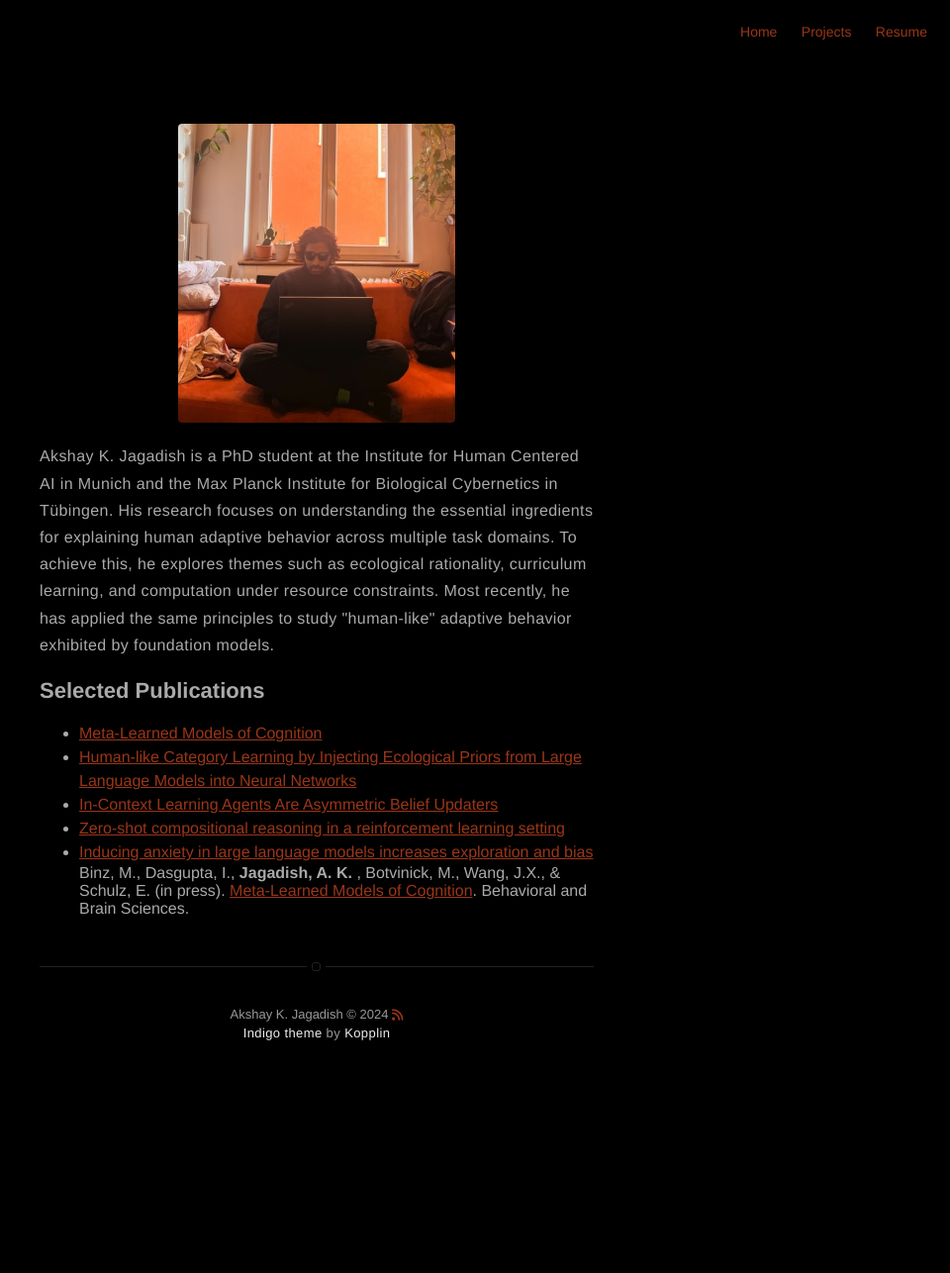
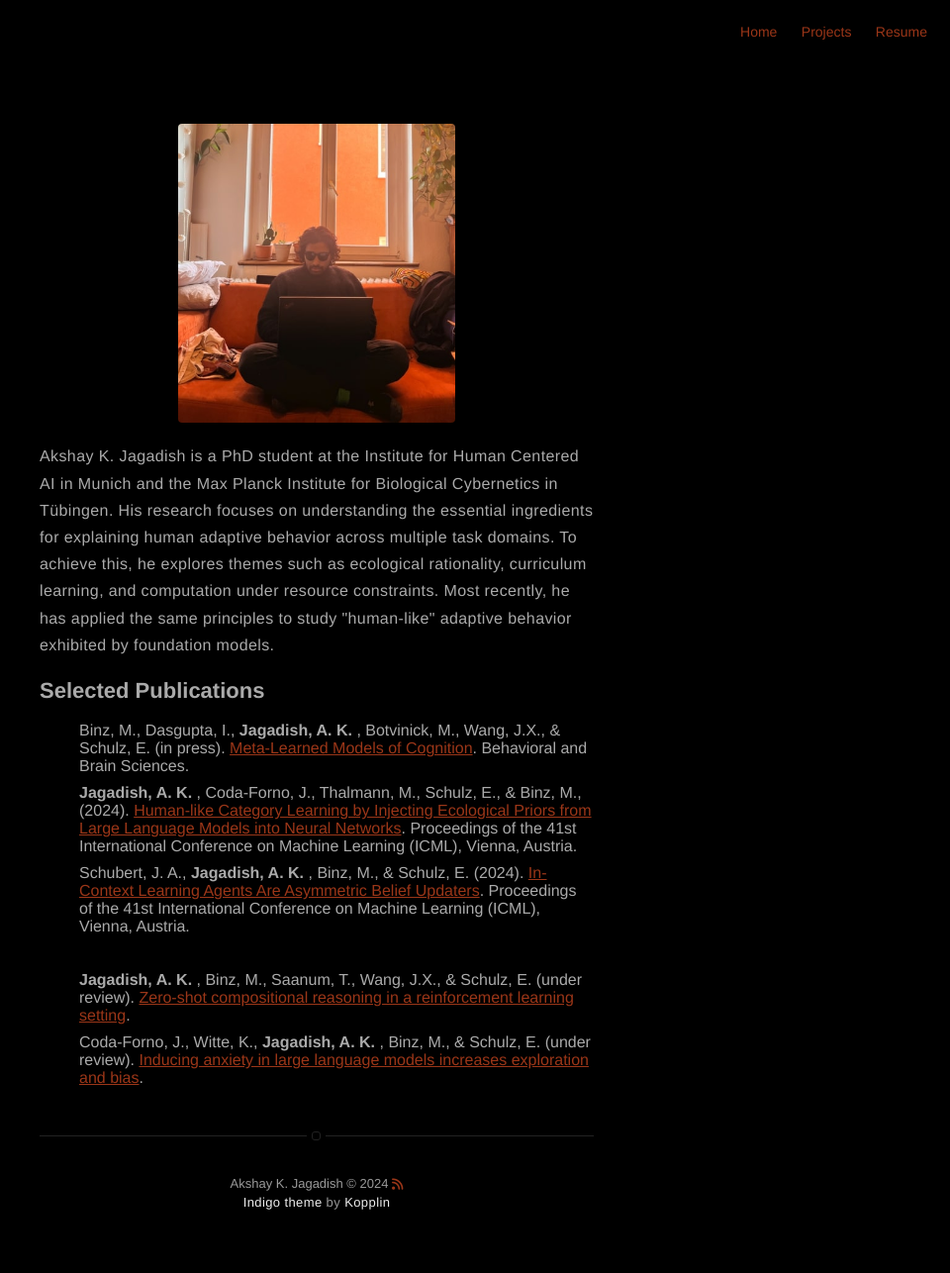
Before and after one commit to akjagadish/akjagadish.github.io, a Jekyll site: the page built from about.md, in a window 1280 px wide. Shown: the whole page at 99% size, without its empty margins (320-1280 px from the left). Built offline with Jekyll 4.4.1, drawn with Linux system fonts in a browser that asks for light colours; nearby versions of some CDN libraries; before the commit the page ends 1115 px from its top, so only the background shows below that.

```diff
--- a/about.md
+++ b/about.md
@@ -6,48 +6,15 @@ layout: page
 
 <p>Akshay K. Jagadish is a PhD student at the Institute for Human Centered AI in Munich and the Max Planck Institute for Biological Cybernetics in Tübingen. His research focuses on understanding the essential ingredients for explaining human adaptive behavior across multiple task domains. To achieve this, he explores themes such as ecological rationality, curriculum learning, and computation under resource constraints. Most recently, he has applied the same principles to study "human-like" adaptive behavior exhibited by foundation models. </p>
 
-<!-- <p>Lorem ipsum dolor sit amet, consectetur adipisicing elit, sed do eiusmod
-tempor incididunt ut labore et dolore magna aliqua. Ut enim ad minim veniam,
-quis nostrud exercitation ullamco laboris nisi ut aliquip ex ea commodo
-consequat. Duis aute irure dolor in reprehenderit in voluptate velit esse
-cillum dolore eu fugiat nulla pariatur. Excepteur sint occaecat cupidatat non
-proident, sunt in culpa qui officia deserunt mollit anim id est laborum.</p> -->
-
-<!-- <h2>Skills</h2>
-
-<ul class="skill-list">
-	<li>HTML - Jade - Haml - Erb</li>
-	<li>Responsive (Mobile First)</li>
-	<li>CSS (Stylus, Sass, Less)</li>
-	<li>Css Frameworks (Bootstrap, Foundation)</li>
-	<li>Javascript (Design Patterns, Tests)</li>
-	<li>AngularJS - ReactJS</li>
-	<li>Grunt - Gulp - Yeoman</li>
-	<li>Git</li>
-	<li>PHP</li>
-	<li>Python</li>
-	<li>MySQL - MongoDB</li>
-	<li>Scrum and Kanban</li>
-	<li>TDD e Continuous Integration</li>
-</ul> -->
-
 <h2>Selected Publications</h2>
 
 <ul>
-	<li><a href="https://arxiv.org/abs/2304.06729">Meta-Learned Models of Cognition</a></li>
-	<li><a href="https://arxiv.org/abs/2402.01821">Human-like Category Learning by Injecting Ecological Priors from Large Language Models into Neural Networks</a></li>
-	<li><a href="https://arxiv.org/abs/2402.03969">In-Context Learning Agents Are Asymmetric Belief Updaters</a></li>
-	<li><a href="https://osf.io/preprints/psyarxiv/ymve5">Zero-shot compositional reasoning in a reinforcement learning setting</a></li>
-	<li><a href="https://arxiv.org/abs/2304.11111">Inducing anxiety in large language models increases exploration and bias</a></li>
 	Binz, M., Dasgupta, I., <b> Jagadish, A. K. </b>, Botvinick, M., Wang, J.X., & Schulz, E. (in press).  <a href="https://arxiv.org/abs/2304.06729/">Meta-Learned Models of Cognition</a>. Behavioral and Brain Sciences. <span style="vertical-align:-50%"> </span><br>
-
+	<b> Jagadish, A. K. </b>, Coda-Forno, J., Thalmann, M., Schulz, E., &  Binz, M., (2024). <a href="https://arxiv.org/abs/2402.01821">Human-like Category Learning by Injecting Ecological Priors from Large Language Models into Neural Networks</a>. Proceedings of the 41st International Conference on Machine Learning (ICML), Vienna, Austria. <span style="vertical-align:-50%"> </span><br>
+	Schubert, J. A., <b> Jagadish, A. K. </b>, Binz, M., & Schulz, E. (2024). <a href="https://arxiv.org/abs/2402.03969">In-Context Learning Agents Are Asymmetric Belief Updaters</a>. Proceedings of the 41st International Conference on Machine Learning (ICML), Vienna, Austria. <span style="vertical-align:-50%"> </span><br>
+	  <span style="vertical-align:-50%"> </span><br>
+	<b> Jagadish, A. K. </b>, Binz, M., Saanum, T., Wang, J.X., & Schulz, E. (under review). <a href="https://osf.io/preprints/psyarxiv/ymve5">Zero-shot compositional reasoning in a reinforcement learning setting</a>. <span style="vertical-align:-50%"> </span><br>
+	Coda-Forno, J.,  Witte, K., <b> Jagadish, A. K. </b>, Binz, M., & Schulz, E. (under review). <a href="https://arxiv.org/abs/2304.11111">Inducing anxiety in large language models increases exploration and bias</a>. <span style="vertical-align:-50%"> </span><br>
 </ul>
 
 <!-- <li><a href="https://osf.io/preprints/psyarxiv/j7fwb">“Chat-GPT on the Couch”: Mitigating State Anxiety in Large Language Models via Mindfulness-based Relaxation Techniques</a></li> -->
-<!-- TODO:
-1. add citations like the way below for each paper
-2. the bold should be in same color as the themed text
-3. remove bullet points for each linke
--->
-<!-- Binz, M., Dasgupta, I., <b> Jagadish, A. K. </b>, Botvinick, M., Wang, J.X., & Schulz, E. (in press).  <a href="https://arxiv.org/abs/2304.06729/">Meta-Learned Models of Cognition</a>. Behavioral and Brain Sciences. <span style="vertical-align:-50%"> </span><br>
- -->
```
